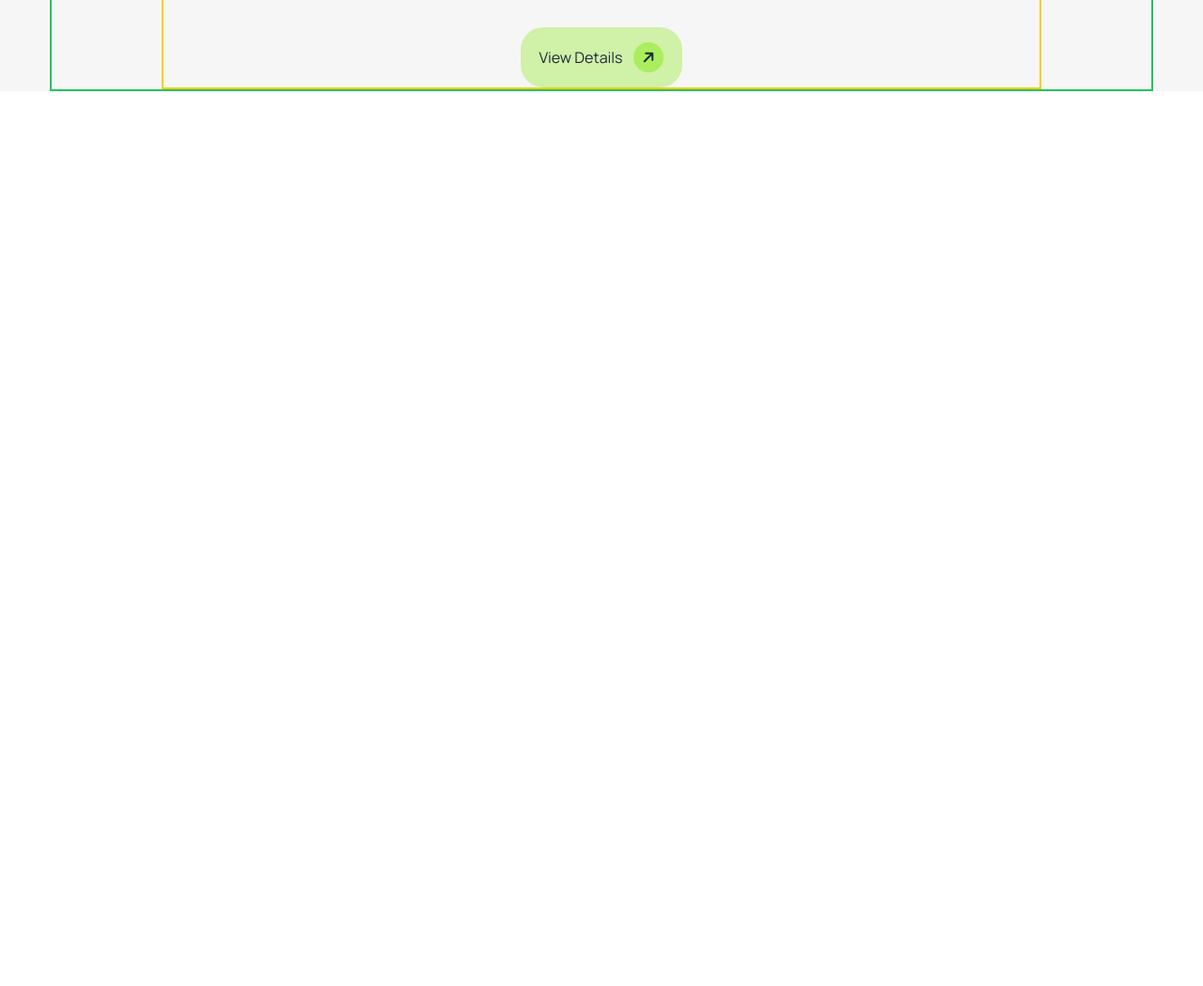
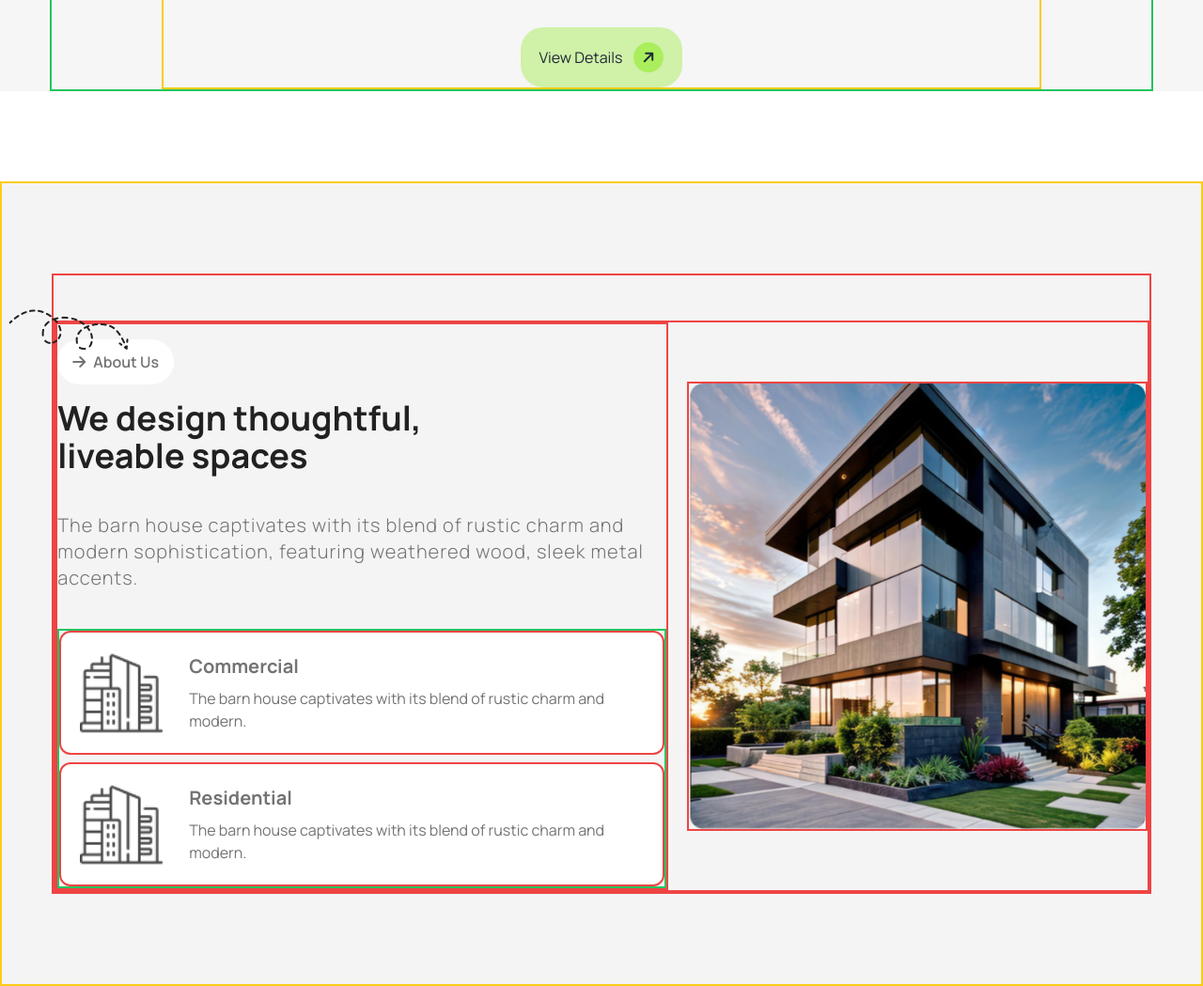
Before and after one commit to AbuBakkarSiddique007/R-Interior-Architecture-Landing-Page, a plain HTML site: page index.html in a window 1280 px wide. Shown: the part 758-1807 px from the top of the page at 94% size. Before the commit the page ends 951 px from the top, so only its background shows below. Drawn offline with nearby package versions, Linux system fonts and the light colour scheme.

Commit message:
Update: About us section

```diff
--- a/index.html
+++ b/index.html
@@ -44,6 +44,8 @@
                         heading: 'rgb(33, 33, 33)',
 
                         btn_bg: 'hsla(88,81%,65%,0.5)',
+                        section_bg: '#F4F4F4',
+
 
                         //using style:
                         //text-className
@@ -185,13 +187,97 @@
                     </button>
                 </div>
             </div>
-
         </section>
-
     </header>
 
     <!-- Main Section -->
     <main>
+
+        <!-- About us & Count & Our works process section -->
+        <section class="bg-section_bg border-2 border-yellow-400 ">
+
+
+            <main>
+                <!-- About us section -->
+                <section class="w-11/12 mx-auto border-2 border-red-500 my-24">
+
+                    <div class="flex pt-12   items-center justify-center bg-hero relative">
+                        <div class="flex flex-col gap-5  md:flex-row items-center  border-2 border-red-500">
+
+                            <div class="w-full md:w-4/6  border-2 border-red-500">
+                                <div class="flex justify-center sm:justify-start">
+                                    <button class="text-nav_menu_three font-semibold my-4 px-4 py-3 bg-white rounded-3xl flex justify-center items-center">
+                                        <i class="fa-solid fa-arrow-right mr-2"></i> <span>About Us</span>
+                                    </button>
+                                </div>
+                                <h2
+                                    class="text-2xl lg:text-4xl font-bold text-center md:text-left text-heading leading-tight mb-6">
+                                    We design thoughtful, <br>
+                                     liveable spaces
+                                </h2>
+                                <p
+                                    class="mt-6 md:mt-10 text-md lg:text-xl text-center md:text-left text-nav_menu_three font-light tracking-wider leading-relaxed">
+                                    The barn house captivates with its blend of rustic charm and
+                                    modern sophistication, featuring weathered wood, sleek metal accents.
+                                </p>
+
+                                <!-- cards  -->
+
+                                <div class="mt-10 flex flex-col justify-start space-y-2 border-2 border-green-500">
+
+                                    <div
+                                        class="flex gap-2 bg-white  rounded-xl overflow-hidden items-center justify-start border-2 border-red-500">
+
+                                        <div class="relative w-32 h-32 flex-shrink-0">
+                                            <img class="absolute left-0 top-0 w-full h-full object-cover object-center transition duration-50 p-5"
+                                                loading="lazy" src="./assets/commercial.png">
+                                        </div>
+
+                                        <div class="flex flex-col gap-2 py-2">
+
+                                            <p class="text-xl font-bold text-nav_menu_three">Commercial</p>
+
+                                            <p class="text-nav_menu_three">
+                                                The barn house captivates with its blend of rustic charm and modern.
+                                            </p>
+                                        </div>
+                                    </div>
+                                    <div
+                                        class="flex gap-2 bg-white  rounded-xl overflow-hidden items-center justify-start border-2 border-red-500">
+
+                                        <div class="relative w-32 h-32 flex-shrink-0">
+                                            <img class="absolute left-0 top-0 w-full h-full object-cover object-center transition duration-50 p-5"
+                                                loading="lazy" src="./assets/commercial.png">
+                                        </div>
+
+                                        <div class="flex flex-col gap-2 py-2">
+
+                                            <p class="text-xl font-bold text-nav_menu_three">Residential</p>
+
+                                            <p class="text-nav_menu_three">
+                                                The barn house captivates with its blend of rustic charm and modern.
+                                            </p>
+                                        </div>
+                                    </div>
+                                </div>
+                            </div>
+                            <div class="w-full md:w-1/2 flex justify-center md:justify-end border-2 border-red-500">
+                                <img class="w-full " src="./assets/Rectangle.png">
+                            </div>
+                        </div>
+                        <div class="absolute top-9 -left-12 hidden sm:block">
+                            <img src="./assets/Vector.png" alt="">
+                        </div>
+                    </div>
+
+                </section>
+
+
+            </main>
+
+
+
+        </section>
 
     </main>
 
```
